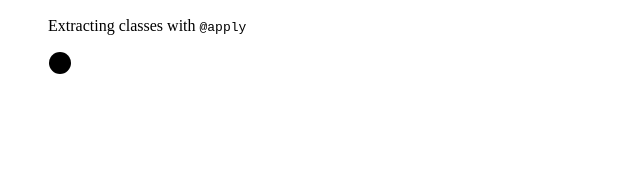
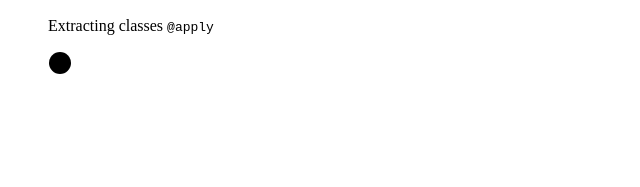
Before and after one commit to abhishek-simform-v1/simform-09-02-2023, a plain HTML site: page index.html in a window 1280 px wide. Shown: the part 451-638 px from the top of the page, 0-640 px from the left. Drawn offline with Linux system fonts and the light colour scheme.

Commit message:
index add

```diff
--- a/index.html
+++ b/index.html
@@ -44,7 +44,7 @@
                 <path d="m8 13 2.165 2.165a1 1 0 0 0 1.521-.126L16 9" fill="none" />
               </svg>
               <p class="ml-4">
-                Extracting classes with
+                Extracting classes
                 <code class="text-sm font-bold text-gray-900">@apply</code>
               </p>
             </li>
```
